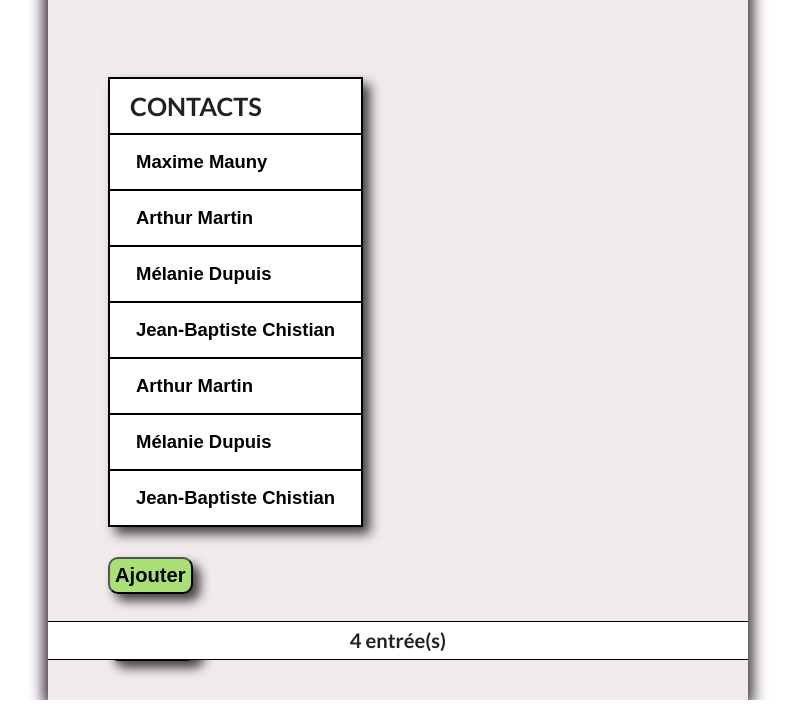
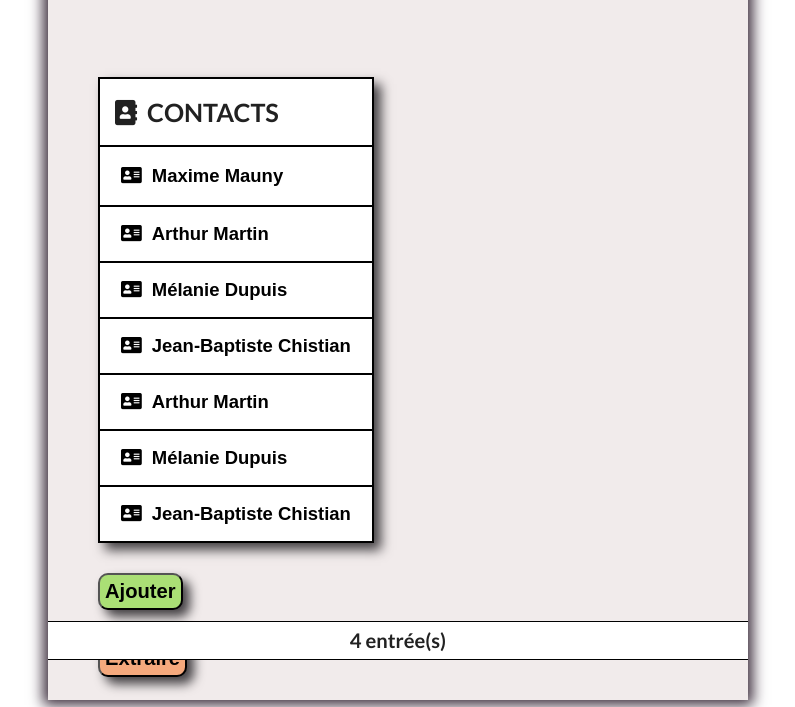
Before and after one commit to Maxime-Mauny/vue-js, a website with bundled scripts: page index.html in a window 1280 px wide. Shown: the part 100-807 px from the top of the page, without its empty margins (242-1037 px from the left). Built offline with nearby package versions, Linux system fonts and the light colour scheme; files whose address does not match are found by name.

Commit message:
ajout font-awesome

```diff
--- a/css/style.css
+++ b/css/style.css
@@ -32,7 +32,7 @@ body {
     background-color: rgb(170, 223, 117);
     padding: 5px;
     border-radius: 10px;
-    margin: 0 0 0 60px;
+    margin: 0 0 0 50px;
     -webkit-box-shadow: 7px 7px 11px 0px rgb(73, 73, 73);
     -moz-box-shadow: 7px 7px 11px 0px rgb(66, 63, 66);
     box-shadow: 7px 7px 11px 0px rgb(68, 65, 68);
@@ -51,7 +51,7 @@ a {
     background-color: rgb(245, 169, 125);
     padding: 5px;
     border-radius: 10px;
-    margin: 30px 0 30px 60px;
+    margin: 30px 0 30px 50px;
     -webkit-box-shadow: 7px 7px 11px 0px rgb(73, 73, 73);
     -moz-box-shadow: 7px 7px 11px 0px rgb(66, 63, 66);
     box-shadow: 7px 7px 11px 0px rgb(68, 65, 68);
@@ -62,7 +62,7 @@ a {
 /* Tableau annuaire */
 table{
     border-collapse: collapse;
-    margin: 10px 0 30px 60px;
+    margin: 10px 0 30px 50px;
     background-color: rgb(255, 255, 255);
     -webkit-box-shadow: 7px 7px 11px 0px rgb(73, 73, 73);
     -moz-box-shadow: 7px 7px 11px 0px rgb(66, 63, 66);
@@ -75,7 +75,10 @@ table{
   }
   td{
     border: 2px solid black;
-    padding: 15px 20px 15px 20px;
+    padding: 15px 15px 15px 15px;
+  }
+  i {
+      margin-right: 10px;
   }
 /* Liste des Utilisateurs de l'annuaires */
 .annuaire {
@@ -108,7 +111,7 @@ table{
     padding-top: 30px;
     position: absolute;
     top: 250px;
-    right: 60px;
+    right: 50px;
     -webkit-box-shadow: 7px 7px 11px 0px rgb(73, 73, 73);
     -moz-box-shadow: 7px 7px 11px 0px rgb(66, 63, 66);
     box-shadow: 7px 7px 11px 0px rgb(68, 65, 68);
--- a/index.html
+++ b/index.html
@@ -3,6 +3,7 @@
 <head>
     <meta charset="UTF-8">
     <link rel="stylesheet" href="https://cdnjs.cloudflare.com/ajax/libs/semantic-ui/2.2.2/semantic.min.css">
+    <link rel="stylesheet" href="https://use.fontawesome.com/releases/v5.8.2/css/all.css" integrity="sha384-oS3vJWv+0UjzBfQzYUhtDYW+Pj2yciDJxpsK1OYPAYjqT085Qq/1cq5FLXAZQ7Ay" crossorigin="anonymous">
     <link rel="stylesheet" href="css/style.css">
     <style>
         .main.container {
@@ -24,41 +25,42 @@
             <!-- Tableau annuaire-->
         <table>
             <tr>
-              <td class="title">contacts</td>
-            </tr>
-            <tr>
-                <td>
-                    <button class="annuaire" @click="open"> Maxime Mauny</button>
+                <td class="title"><p><i class="fas fa-address-book"></i>contacts </p>
                 </td>
             </tr>
             <tr>
                 <td>
-                    <button class="annuaire" @click="open"> Arthur Martin</button>
+                    <button class="annuaire" @click="open"> <p><i class="fas fa-address-card"></i>Maxime Mauny</p></button>
                 </td>
             </tr>
             <tr>
                 <td>
-                    <button class="annuaire" @click="open"> Mélanie Dupuis</button>
+                    <button class="annuaire" @click="open"><i class="fas fa-address-card"></i>Arthur Martin</button>
                 </td>
             </tr>
             <tr>
                 <td>
-                    <button class="annuaire" @click="open"> Jean-Baptiste Chistian</button>
+                    <button class="annuaire" @click="open"><i class="fas fa-address-card"></i>Mélanie Dupuis</button>
                 </td>
             </tr>
             <tr>
                 <td>
-                    <button class="annuaire" @click="open"> Arthur Martin</button>
+                    <button class="annuaire" @click="open"><i class="fas fa-address-card"></i>Jean-Baptiste Chistian</button>
                 </td>
             </tr>
             <tr>
                 <td>
-                    <button class="annuaire" @click="open"> Mélanie Dupuis</button>
+                    <button class="annuaire" @click="open"><i class="fas fa-address-card"></i>Arthur Martin</button>
                 </td>
             </tr>
             <tr>
                 <td>
-                    <button class="annuaire" @click="open"> Jean-Baptiste Chistian</button>
+                    <button class="annuaire" @click="open"><i class="fas fa-address-card"></i>Mélanie Dupuis</button>
+                </td>
+            </tr>
+            <tr>
+                <td>
+                    <button class="annuaire" @click="open"><i class="fas fa-address-card"></i>Jean-Baptiste Chistian</button>
                 </td>
             </tr>
             </table>
@@ -70,6 +72,7 @@
             </div>
 
             <!-- Lien vers la page "Nouvel Utlisateur"-->
+
             <button class="add"><a v-bind:href="link1">Ajouter</a></button><br>
             <button class="extract"><a v-bind:href="link3">Extraire</a></button>
     </div>
@@ -87,5 +90,6 @@
     <script src="https://cdn.jsdelivr.net/npm/es6-promise@4/dist/es6-promise.auto.js"></script>
     <script src="js/app.js"></script>
     <script src="js/vuex.js"></script>
+
 </body>
 </html>
```
Also changed, not shown: js/app.js (+17 -0 lines), new-user.html (+2 -1 lines).
